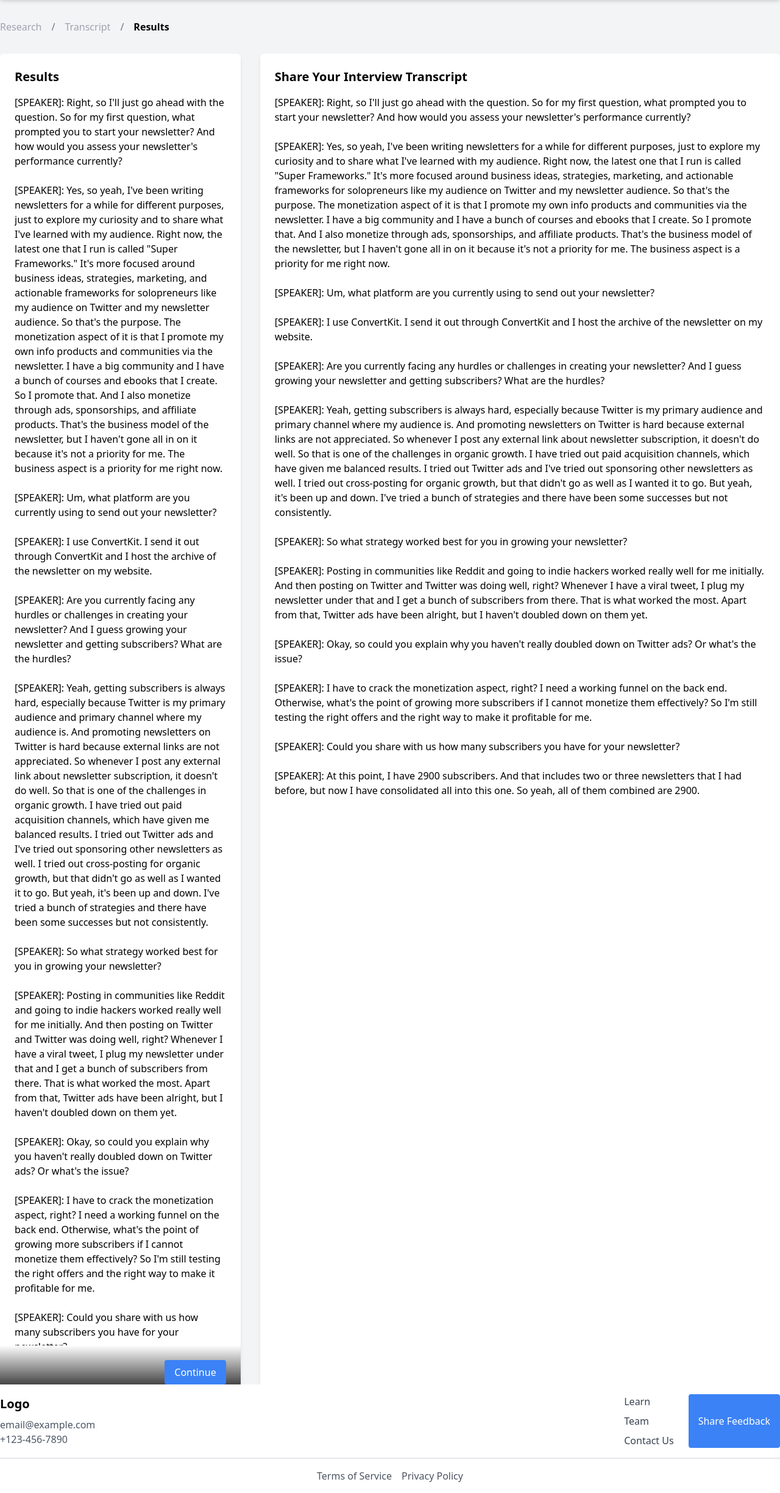
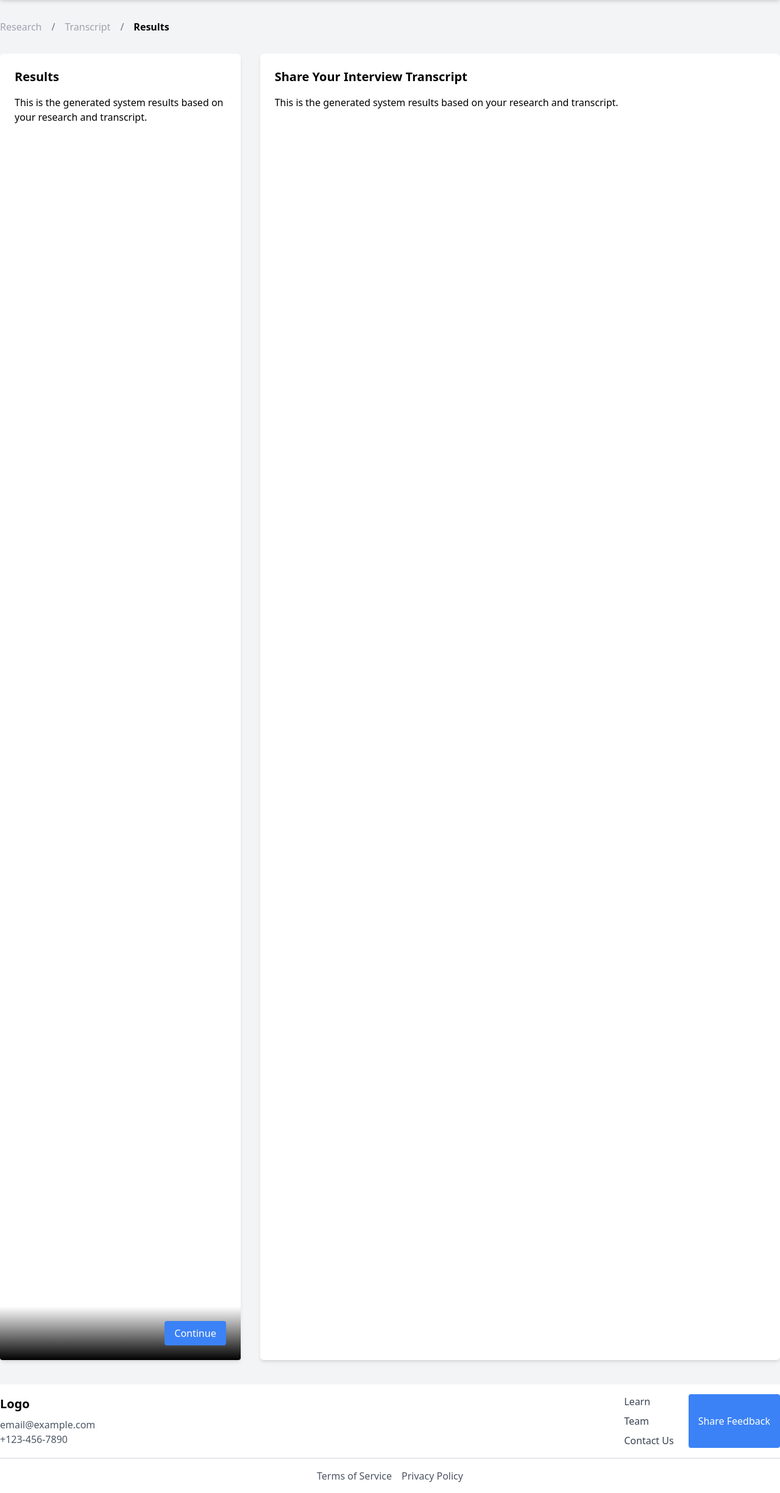
Before and after one commit to richard-parayno/ux-llm, a Flask app: page /new-home/step3 in a window 1280 px wide. Shown: the part 60-2508 px from the top of the page at 61% size. Run offline with Flask 3, Linux system fonts and the light colour scheme.

Commit message:
checkpoint; all layouts completed

```diff
--- a/app.py
+++ b/app.py
@@ -89,30 +89,12 @@ def step2_transcript():
 def step3_results():
     # This is just sample data for illustration. In a real scenario, you'd fetch the actual data.
     system_results_content = "This is the generated system results based on your research and transcript."
-    transcript_content = """[SPEAKER]: Right, so I'll just go ahead with the question. So for my first question, what prompted you to start your newsletter? And how would you assess your newsletter's performance currently?
-
-[SPEAKER]: Yes, so yeah, I've been writing newsletters for a while for different purposes, just to explore my curiosity and to share what I've learned with my audience. Right now, the latest one that I run is called "Super Frameworks." It's more focused around business ideas, strategies, marketing, and actionable frameworks for solopreneurs like my audience on Twitter and my newsletter audience. So that's the purpose. The monetization aspect of it is that I promote my own info products and communities via the newsletter. I have a big community and I have a bunch of courses and ebooks that I create. So I promote that. And I also monetize through ads, sponsorships, and affiliate products. That's the business model of the newsletter, but I haven't gone all in on it because it's not a priority for me. The business aspect is a priority for me right now.
-
-[SPEAKER]: Um, what platform are you currently using to send out your newsletter?
-
-[SPEAKER]: I use ConvertKit. I send it out through ConvertKit and I host the archive of the newsletter on my website.
-
-[SPEAKER]: Are you currently facing any hurdles or challenges in creating your newsletter? And I guess growing your newsletter and getting subscribers? What are the hurdles?
-
-[SPEAKER]: Yeah, getting subscribers is always hard, especially because Twitter is my primary audience and primary channel where my audience is. And promoting newsletters on Twitter is hard because external links are not appreciated. So whenever I post any external link about newsletter subscription, it doesn't do well. So that is one of the challenges in organic growth. I have tried out paid acquisition channels, which have given me balanced results. I tried out Twitter ads and I've tried out sponsoring other newsletters as well. I tried out cross-posting for organic growth, but that didn't go as well as I wanted it to go. But yeah, it's been up and down. I've tried a bunch of strategies and there have been some successes but not consistently.
-
-[SPEAKER]: So what strategy worked best for you in growing your newsletter?
-
-[SPEAKER]: Posting in communities like Reddit and going to indie hackers worked really well for me initially. And then posting on Twitter and Twitter was doing well, right? Whenever I have a viral tweet, I plug my newsletter under that and I get a bunch of subscribers from there. That is what worked the most. Apart from that, Twitter ads have been alright, but I haven't doubled down on them yet.
-
-[SPEAKER]: Okay, so could you explain why you haven't really doubled down on Twitter ads? Or what's the issue?
-
-[SPEAKER]: I have to crack the monetization aspect, right? I need a working funnel on the back end. Otherwise, what's the point of growing more subscribers if I cannot monetize them effectively? So I'm still testing the right offers and the right way to make it profitable for me.
-
-[SPEAKER]: Could you share with us how many subscribers you have for your newsletter?
-
-[SPEAKER]: At this point, I have 2900 subscribers. And that includes two or three newsletters that I had before, but now I have consolidated all into this one. So yeah, all of them combined are 2900.
-
+    transcript_content = """This is the generated system results based on your research and transcript.
 """
 
-    return render_template('step3_results.html', system_results=transcript_content, transcript_content=transcript_content)
+    return render_template('step3_results.html', system_results=system_results_content, transcript_content=transcript_content)
+
+@app.route('/new-home/thank-you')
+def step4_ty():
+
+    return render_template('step4_survey.html')
--- a/templates/app_layout.html
+++ b/templates/app_layout.html
@@ -25,7 +25,7 @@
 </nav>
 
 <!-- Main Content - Takes up all available space -->
-<div class="flex-grow overflow-y-auto">
+<div class="flex-grow overflow-y-auto py-8">
     {% block content %}{% endblock %}
 </div>
 
--- a/templates/step3_results.html
+++ b/templates/step3_results.html
@@ -3,7 +3,7 @@
 {% block content %}
 <!-- Breadcrumbs -->
 <div class="container mx-auto">
-    <ul class="flex space-x-4 mt-8">
+    <ul class="flex space-x-4">
         <li class="text-gray-400"><a href="/step1">Research</a></li>
         <li class="text-gray-500">/</li>
         <li class="text-gray-400"><a href="/step2">Transcript</a></li>
@@ -23,7 +23,7 @@
             </div>
             <!-- Continue button -->
             <div class="p-6 bg-gradient-to-t from-black to-transparent rounded-b flex justify-end">
-                <a href="/next_step" class="bg-blue-500 text-white px-4 py-2 rounded hover:bg-blue-600">Continue</a>
+                <a href="/new-home/thank-you" class="bg-blue-500 text-white px-4 py-2 rounded hover:bg-blue-600">Continue</a>
             </div>
         </div>
 
```
Also changed, not shown: static/dist/css/style.css (+34 -0 lines), templates/step4_survey.html (added, +15 -0 lines).
